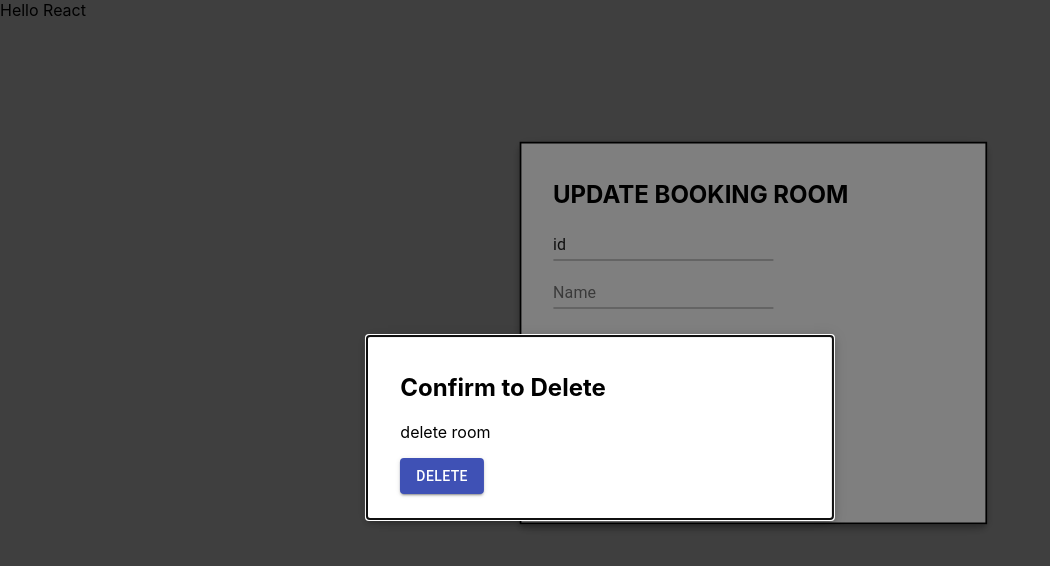
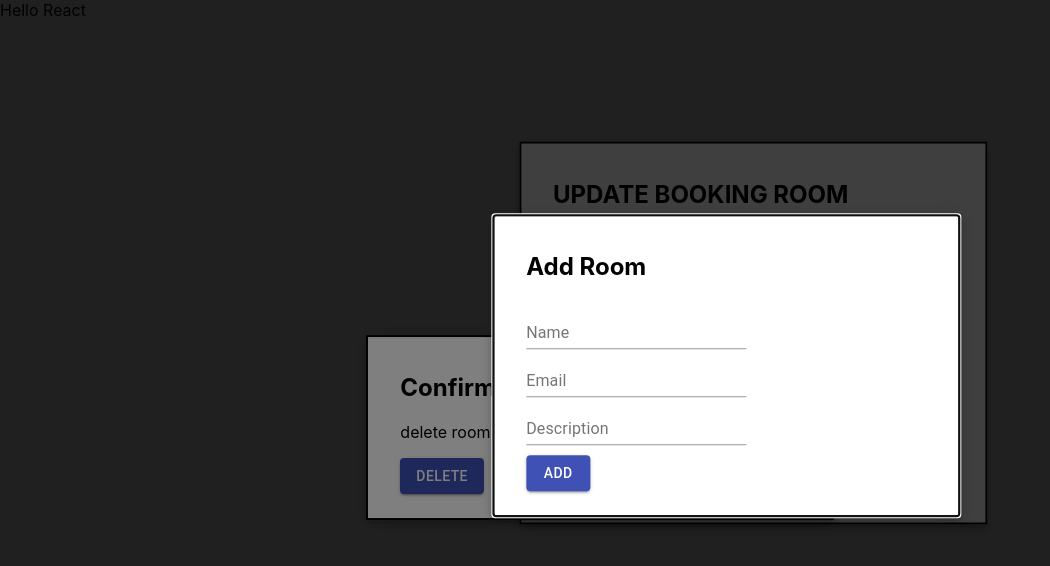
Before and after one commit to maythiti/Room-Reservation, a React (Create React App) app in the folder room-reservation/: page / in a window 1280 px wide. Shown: the top 566 px of the page, without its empty margins (0-1050 px from the left). Built offline with nearby package versions, Linux system fonts and the light colour scheme.

Commit message:
AddModal

```diff
--- /dev/null
+++ b/room-reservation/src/Component/AddModal.tsx
@@ -0,0 +1,99 @@
+import React, { FC, useState, useEffect, Suspense } from "react";
+import { makeStyles } from "@material-ui/core/styles";
+
+import { Button, createStyles, Fab } from "@material-ui/core";
+import Modal from "@material-ui/core/Modal";
+import TextField from "@material-ui/core/TextField";
+
+const useStyles = makeStyles(theme =>
+  createStyles({
+    paper: {
+      position: "absolute",
+      width: 400,
+      backgroundColor: theme.palette.background.paper,
+      border: "2px solid #000",
+      boxShadow: theme.shadows[5],
+      padding: theme.spacing(2, 4, 3)
+    },
+    table: {
+      minWidth: 650
+    },
+    buttonGap: {
+      marginTop: "10px"
+    },
+    buttonGapLeft: {
+      marginLeft: "15px"
+    },
+    mainButton: {
+      bottom: theme.spacing(2),
+      right: theme.spacing(2),
+      position: "fixed"
+    }
+  })
+);
+
+const AddModal: FC = () => {
+    const classes = useStyles();
+    const [modalStyle] = useState(getModalStyle);
+    const [openAddModal, setOpenAddModal] = useState(true);
+
+    function rand() {
+      return Math.round(Math.random() * 20) - 10;
+    }
+    function getModalStyle() {
+      const top = 50 + rand();
+      const left = 50 + rand();
+
+      return {
+        top: `${top}%`,
+        left: `${left}%`,
+        transform: `translate(-${top}%, -${left}%)`
+      };
+    }
+
+    function handleClose() {
+      setOpenAddModal(false);
+    }
+
+    function onAddRoom() {
+        setOpenAddModal(false)
+    }
+
+    return (
+      <div>
+        <Modal
+        aria-labelledby="simple-modal-title"
+        aria-describedby="simple-modal-description"
+        open={openAddModal}
+        onClose={handleClose}
+      >
+        <div style={modalStyle} className={classes.paper}>
+          <h2 id="simple-modal-title">Add Room</h2>
+          <div>
+            <TextField label="Name"  />
+          </div>
+          <div>
+            <TextField label="Email"  />
+          </div>
+          <div>
+            <TextField
+              label="Description"
+            />
+          </div>
+          <div>
+          </div>
+          <Button
+            color="primary"
+            variant="contained"
+            onClick={onAddRoom}
+            className={classes.buttonGap}
+          >
+            ADD
+          </Button>
+        </div>
+      </Modal>
+      </div>
+    );
+  };
+
+  export default AddModal;
--- a/room-reservation/src/Component/ListRoom.tsx
+++ b/room-reservation/src/Component/ListRoom.tsx
@@ -1,11 +1,14 @@
 import React, { FC, useState, useEffect, Suspense } from "react";
 import EditModal from './EditModal'
 import DeleteModal from './DeleteModal'
+import AddModal from './AddModal'
+
 const ListRoom: FC = () => {
   return (<div>
     Hello React
     <EditModal />
     <DeleteModal />
+    <AddModal />
   </div>)
 };
 
```
